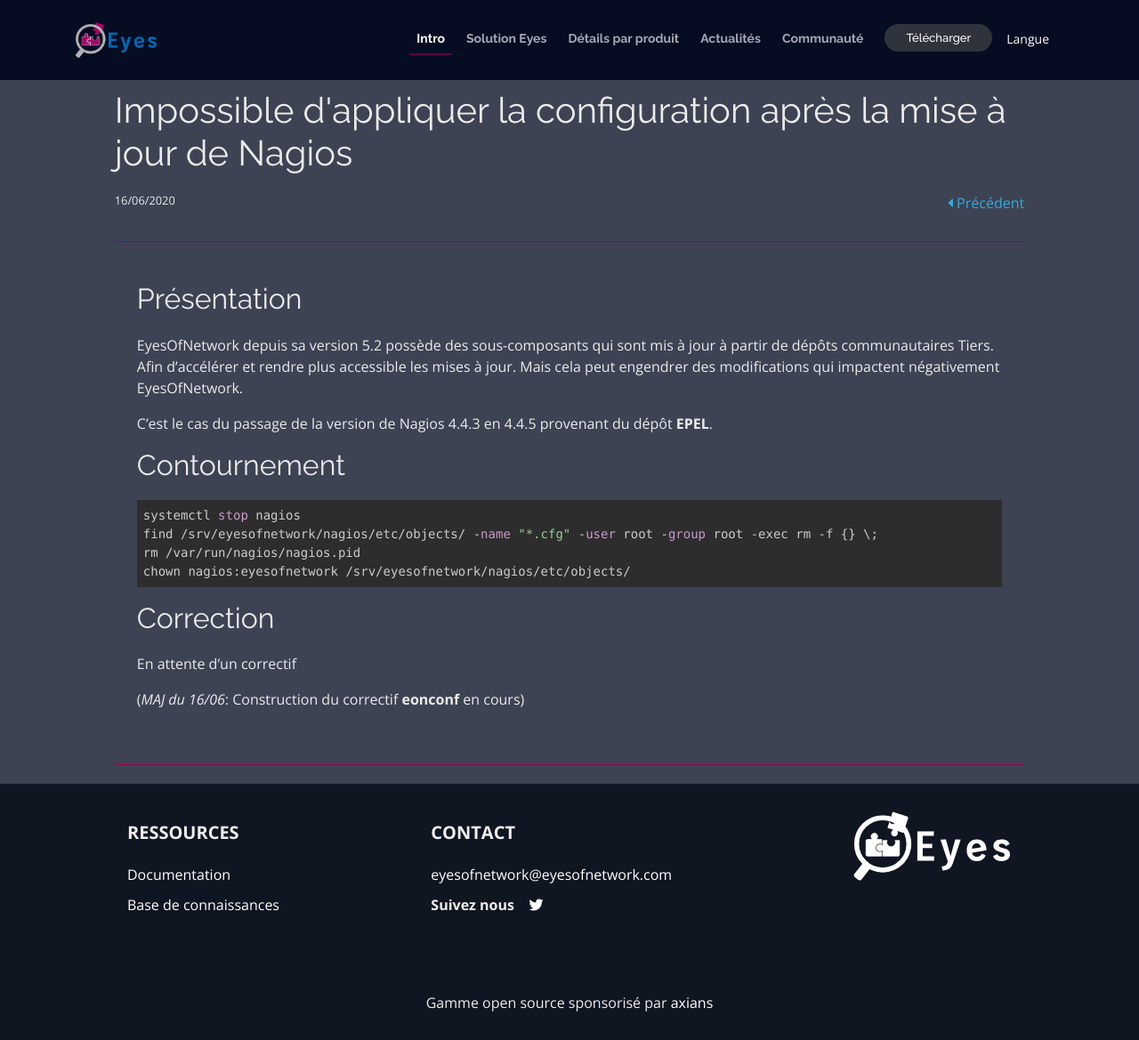
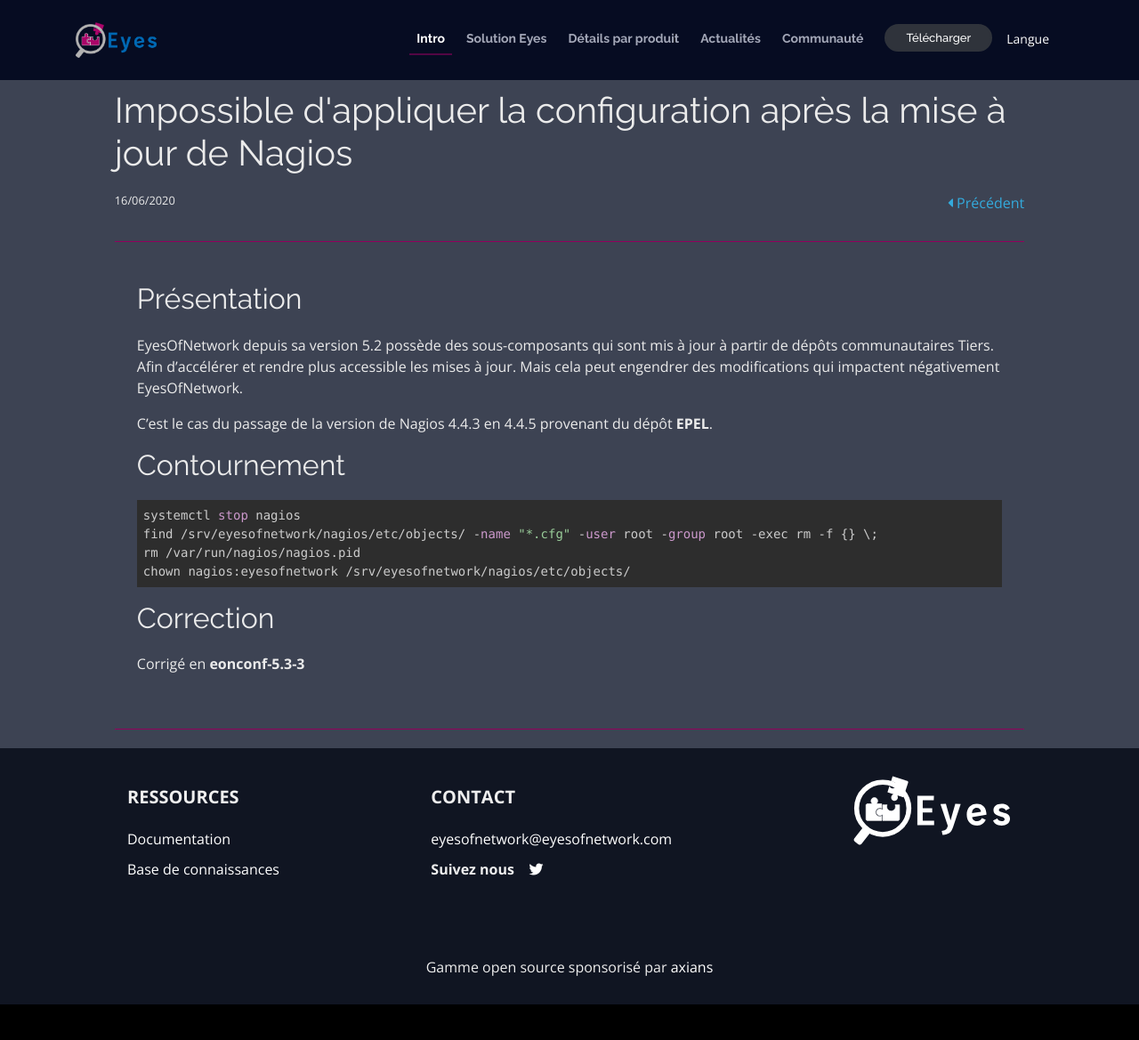
Before and after one commit to EyesOfNetworkCommunity/www.eyesofnetwork.com, a Jekyll site: the page built from _posts/kb/fr/2020-06-16-appliquer-configuration-impossible-MAJ-nagios.md, in a window 1280 px wide and 1169 px high. Shown: the whole window at 89% size. Built offline with Jekyll 4.4.1, drawn with Linux system fonts in a browser that asks for light colours.

Commit message:
kb(edit): Nagios auth

```diff
--- a/_posts/kb/fr/2020-06-16-appliquer-configuration-impossible-MAJ-nagios.md
+++ b/_posts/kb/fr/2020-06-16-appliquer-configuration-impossible-MAJ-nagios.md
@@ -26,6 +26,4 @@
 
 ## Correction
 
-En attente d'un correctif
-
-(_MAJ du 16/06_: Construction du correctif **eonconf** en cours)
+Corrigé en **eonconf-5.3-3**
```
Also changed, not shown: _posts/kb/en/2020-06-16-cannot-apply-conf-after-nagios-update.md (+1 -3 lines).
